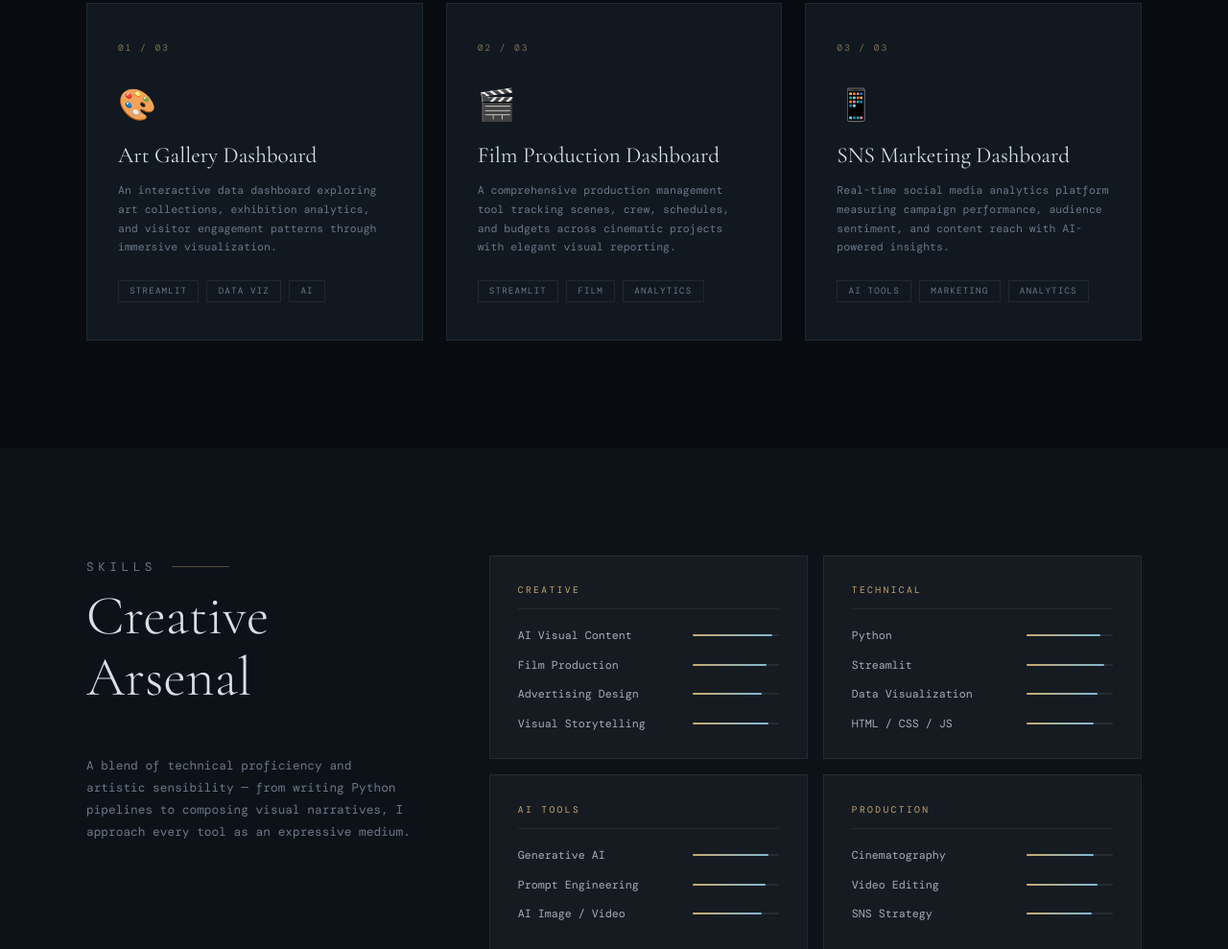
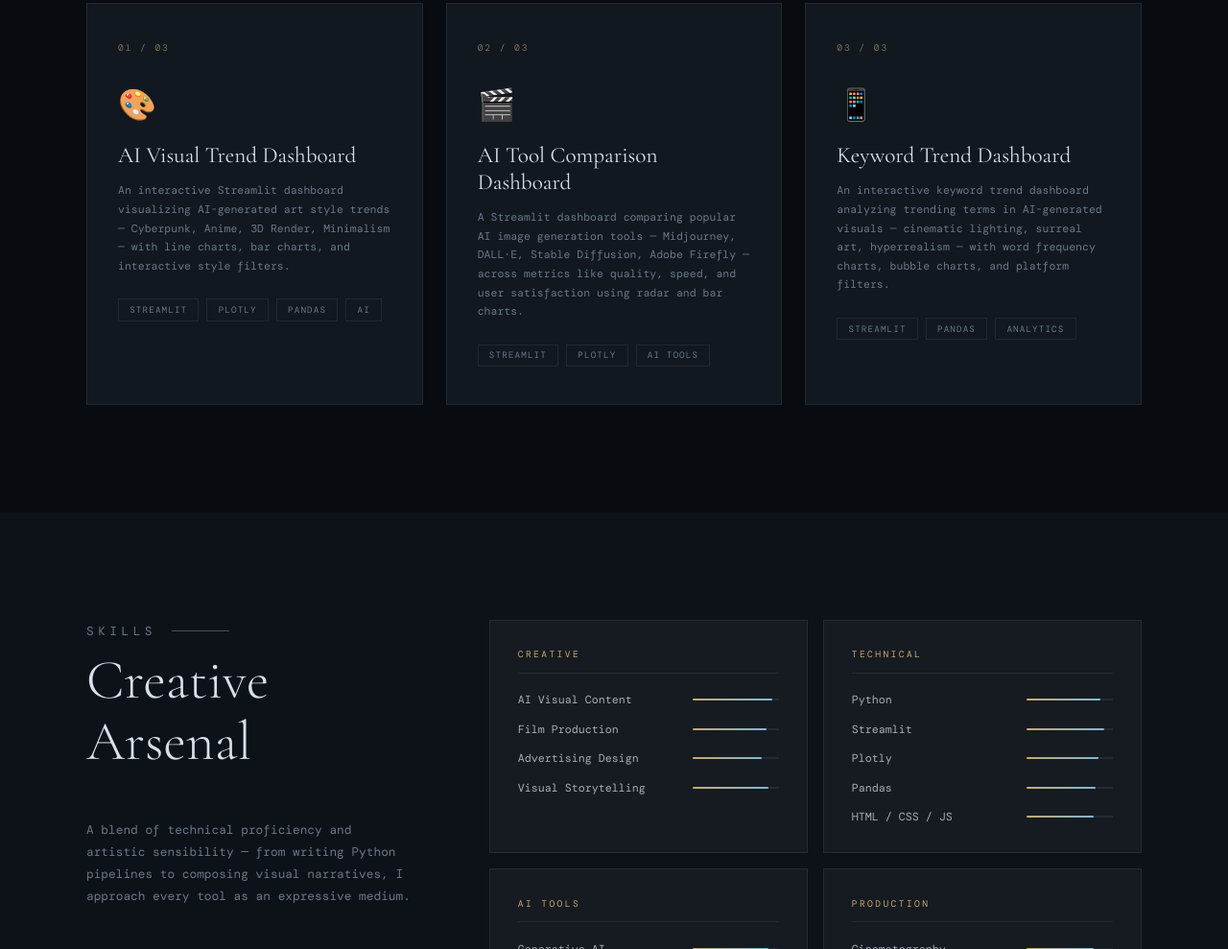
Before and after one commit to hedan-skku/hedan-skku.github.io, a plain HTML site: page index.html in a window 1280 px wide. Shown: the part 1811-2800 px from the top of the page at 96% size. Drawn offline with nearby package versions, Linux system fonts and the light colour scheme; a web font is replaced by a local one.

Commit message:
Update index.html

```diff
--- a/index.html
+++ b/index.html
@@ -176,25 +176,25 @@
         <div class="project-card reveal">
           <span class="project-num">01 / 03</span>
           <span class="project-icon">🎨</span>
-          <h3 class="project-name">Art Gallery Dashboard</h3>
-          <p class="project-desc">An interactive data dashboard exploring art collections, exhibition analytics, and visitor engagement patterns through immersive visualization.</p>
-          <div class="project-tags"><span class="tag">Streamlit</span><span class="tag">Data Viz</span><span class="tag">AI</span></div>
+          <h3 class="project-name">AI Visual Trend Dashboard</h3>
+          <p class="project-desc">An interactive Streamlit dashboard visualizing AI-generated art style trends — Cyberpunk, Anime, 3D Render, Minimalism — with line charts, bar charts, and interactive style filters.</p>
+          <div class="project-tags"><span class="tag">Streamlit</span><span class="tag">Plotly</span><span class="tag">Pandas</span><span class="tag">AI</span></div>
           <span class="project-arrow">→</span>
         </div>
         <div class="project-card reveal reveal-delay-1">
           <span class="project-num">02 / 03</span>
           <span class="project-icon">🎬</span>
-          <h3 class="project-name">Film Production Dashboard</h3>
-          <p class="project-desc">A comprehensive production management tool tracking scenes, crew, schedules, and budgets across cinematic projects with elegant visual reporting.</p>
-          <div class="project-tags"><span class="tag">Streamlit</span><span class="tag">Film</span><span class="tag">Analytics</span></div>
+          <h3 class="project-name">AI Tool Comparison Dashboard</h3>
+          <p class="project-desc">A Streamlit dashboard comparing popular AI image generation tools — Midjourney, DALL·E, Stable Diffusion, Adobe Firefly — across metrics like quality, speed, and user satisfaction using radar and bar charts.</p>
+          <div class="project-tags"><span class="tag">Streamlit</span><span class="tag">Plotly</span><span class="tag">AI Tools</span></div>
           <span class="project-arrow">→</span>
         </div>
         <div class="project-card reveal reveal-delay-2">
           <span class="project-num">03 / 03</span>
           <span class="project-icon">📱</span>
-          <h3 class="project-name">SNS Marketing Dashboard</h3>
-          <p class="project-desc">Real-time social media analytics platform measuring campaign performance, audience sentiment, and content reach with AI-powered insights.</p>
-          <div class="project-tags"><span class="tag">AI Tools</span><span class="tag">Marketing</span><span class="tag">Analytics</span></div>
+          <h3 class="project-name">Keyword Trend Dashboard</h3>
+          <p class="project-desc">An interactive keyword trend dashboard analyzing trending terms in AI-generated visuals — cinematic lighting, surreal art, hyperrealism — with word frequency charts, bubble charts, and platform filters.</p>
+          <div class="project-tags"><span class="tag">Streamlit</span><span class="tag">Pandas</span><span class="tag">Analytics</span></div>
           <span class="project-arrow">→</span>
         </div>
       </div>
@@ -220,7 +220,8 @@
             <div class="skill-group-title">Technical</div>
             <div class="skill-item"><span class="skill-name">Python</span><div class="skill-bar"><div class="skill-fill" style="width:85%"></div></div></div>
             <div class="skill-item"><span class="skill-name">Streamlit</span><div class="skill-bar"><div class="skill-fill" style="width:90%"></div></div></div>
-            <div class="skill-item"><span class="skill-name">Data Visualization</span><div class="skill-bar"><div class="skill-fill" style="width:82%"></div></div></div>
+            <div class="skill-item"><span class="skill-name">Plotly</span><div class="skill-bar"><div class="skill-fill" style="width:83%"></div></div></div>
+            <div class="skill-item"><span class="skill-name">Pandas</span><div class="skill-bar"><div class="skill-fill" style="width:80%"></div></div></div>
             <div class="skill-item"><span class="skill-name">HTML / CSS / JS</span><div class="skill-bar"><div class="skill-fill" style="width:78%"></div></div></div>
           </div>
           <div class="skill-group reveal reveal-delay-2">
```
